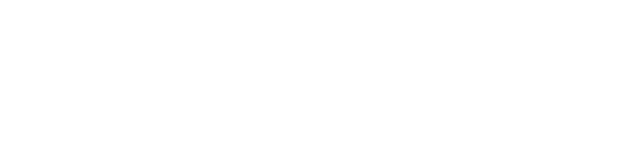
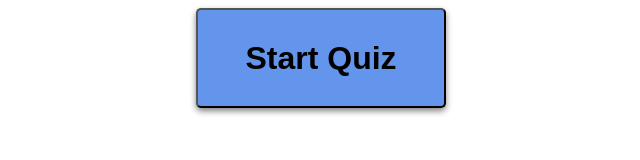
Before and after one commit to makeitouthill/Code-JS-Quiz, a plain HTML site: page index.html in a window 1280 px wide. Shown: the whole page, without its empty margins (319-959 px from the left). Drawn offline with Linux system fonts and the light colour scheme.

Commit message:
Added Timer, and eventlistener to start button to start timer and questions

```diff
--- a/assets/script.js
+++ b/assets/script.js
@@ -0,0 +1,26 @@
+var quiz = document.querySelector(".quiz");
+var startBtn = document.createElement("button");
+var timer = setInterval(updateTimer, 1000);
+var updateTimer = setInterval(timer, 150000)
+startBtn.type = "button";
+startBtn.textContent = "Start Quiz";
+startBtn.classList.add("startBtn");
+
+quiz.appendChild(startBtn);
+console.log(quiz);
+
+startBtn.addEventListener("click", function() {
+    console.log("Start button clicked");
+    function updateTimer() { timerDisplay.innerHTML = timerValue;}
+});
+
+startBtn.addEventListener("click", function(){quiz.innerHTML = `
+<h1>Question</h1>
+<form>
+  <input type="radio" name="answer" value="A">Answer A<br>
+  <input type="radio" name="answer" value="B">Answer B<br>
+  <input type="radio" name="answer" value="C">Answer C<br>
+  <input type="radio" name="answer" value="D">Answer D<br>
+  <button type="submit">Submit</button>
+</form>
+`;})
--- a/assets/style.css
+++ b/assets/style.css
@@ -0,0 +1,24 @@
+
+.quiz{
+    font-family: Calibri, Candara, Segoe,
+    Segoe UI, Optima, Arial, sans-serif;
+    font-size: 32px;
+    color: black;
+    width: auto;
+    height: auto;
+    display: flex;
+    justify-content: center;
+    align-items: center;
+}
+
+.startBtn{
+    background-color: cornflowerblue;
+    color: black;
+    font-size: 32px;
+    font-weight: bolder;
+    padding: 20px 40px;
+    border-radius: 5px;
+    box-shadow: 0 3px 6px gray;
+    width: 250px;
+    height: 100px;
+}
--- a/index.html
+++ b/index.html
@@ -5,8 +5,11 @@
     <meta http-equiv="X-UA-Compatible" content="IE=edge">
     <meta name="viewport" content="width=device-width, initial-scale=1.0">
     <title>Javascript Code Quiz</title>
+    <link rel="stylesheet" href="assets/style.css">
+    <script src="assets/script.js" defer></script>
 </head>
 <body>
+    <div class="quiz"></div>
 
 </body>
 </html>
```
